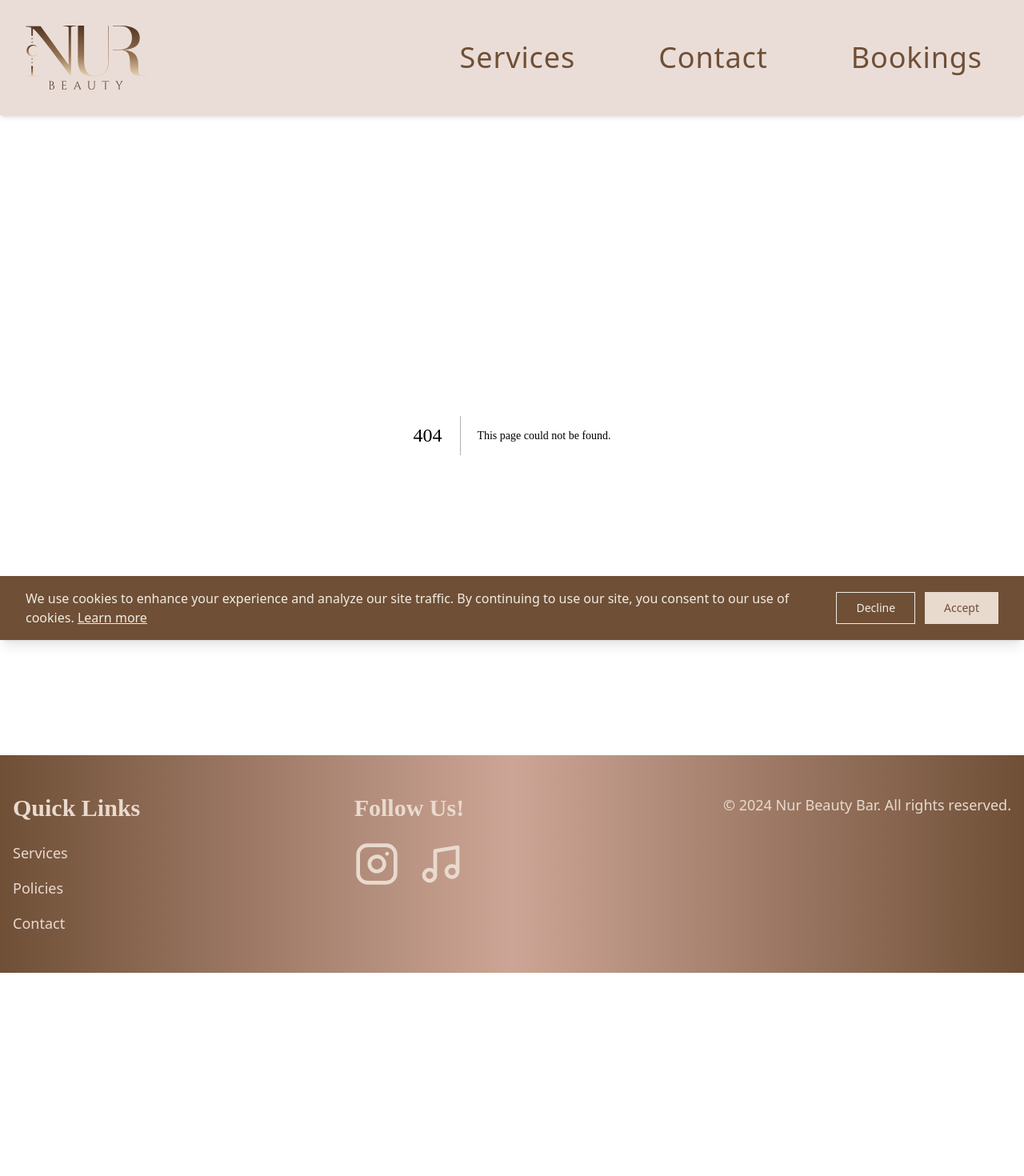
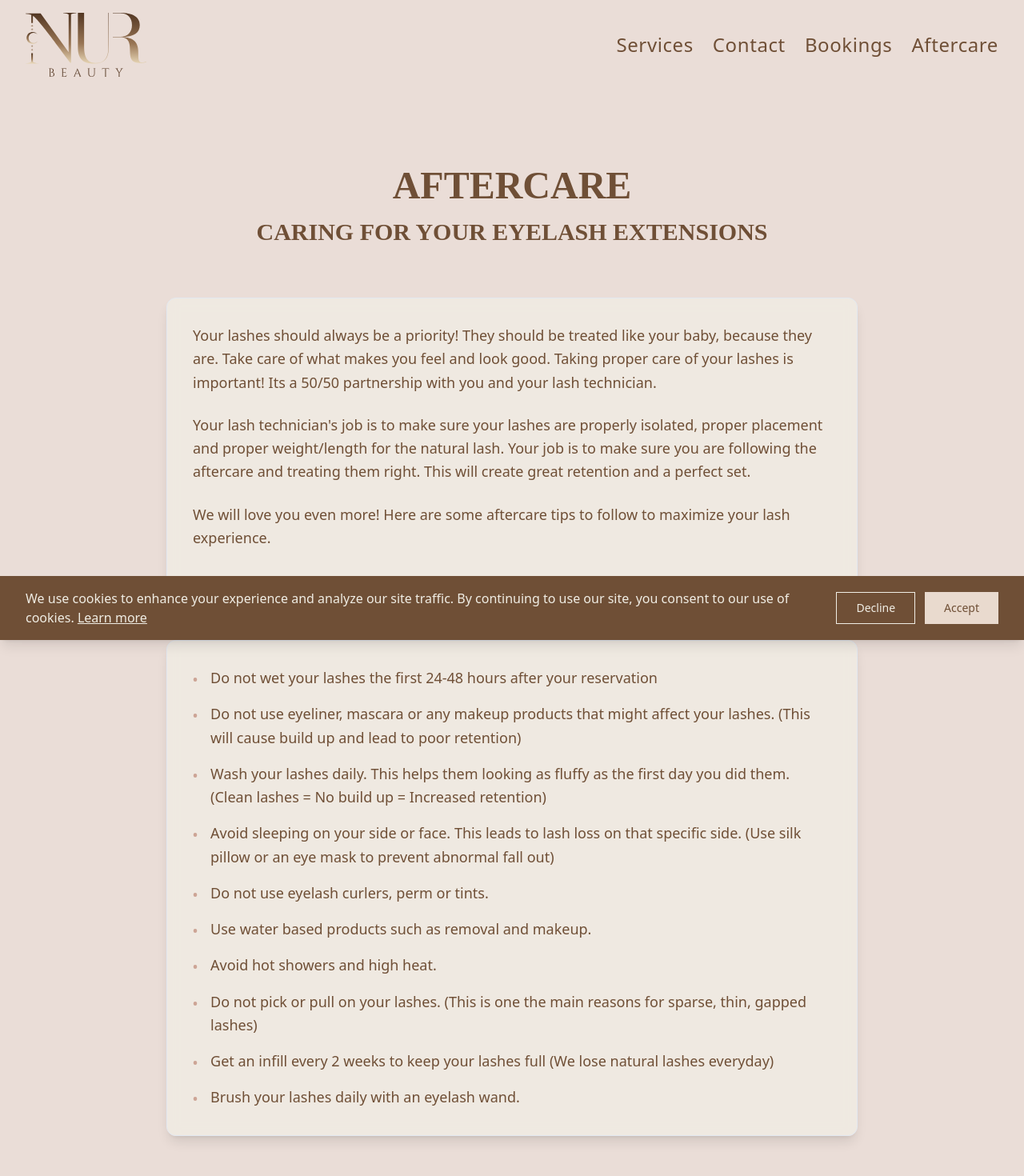
Before and after one commit to pleasehelpm32/nurbeautybar, a Next.js app: page /aftercare in a window 1280 px wide. Before the commit this address had no page. Shown: the top 1470 px of the page at 80% size. Before the commit the page ends 1216 px from the top, so only its background shows below. Built offline with nearby package versions, Linux system fonts and the light colour scheme; a web font is replaced by a local one.

Commit message:
added aftercare page

```diff
--- /dev/null
+++ b/app/aftercare/page.js
@@ -0,0 +1,94 @@
+"use client";
+
+import React from "react";
+import { motion } from "framer-motion";
+import { Card, CardContent } from "@/components/ui/card";
+
+const AftercarePage = () => {
+  const aftercarePoints = [
+    "Do not wet your lashes the first 24-48 hours after your reservation",
+    "Do not use eyeliner, mascara or any makeup products that might affect your lashes. (This will cause build up and lead to poor retention)",
+    "Wash your lashes daily. This helps them looking as fluffy as the first day you did them. (Clean lashes = No build up = Increased retention)",
+    "Avoid sleeping on your side or face. This leads to lash loss on that specific side. (Use silk pillow or an eye mask to prevent abnormal fall out)",
+    "Do not use eyelash curlers, perm or tints.",
+    "Use water based products such as removal and makeup.",
+    "Avoid hot showers and high heat.",
+    "Do not pick or pull on your lashes. (This is one the main reasons for sparse, thin, gapped lashes)",
+    "Get an infill every 2 weeks to keep your lashes full (We lose natural lashes everyday)",
+    "Brush your lashes daily with an eyelash wand.",
+  ];
+
+  return (
+    <div className="min-h-screen bg-creamy py-24">
+      <div className="container mx-auto px-4 max-w-4xl">
+        <motion.div
+          initial={{ opacity: 0, y: 20 }}
+          animate={{ opacity: 1, y: 0 }}
+          transition={{ duration: 0.6 }}
+          className="text-center mb-16"
+        >
+          <h1 className="text-5xl font-bold text-dark mb-4">AFTERCARE</h1>
+          <h2 className="text-3xl font-semibold text-dark mb-8">
+            CARING FOR YOUR EYELASH EXTENSIONS
+          </h2>
+        </motion.div>
+
+        <motion.div
+          initial={{ opacity: 0, y: 20 }}
+          animate={{ opacity: 1, y: 0 }}
+          transition={{ duration: 0.6, delay: 0.2 }}
+        >
+          <Card className="bg-light/80 backdrop-blur shadow-lg mb-12">
+            <CardContent className="p-8">
+              <p className="text-dark text-lg mb-6 leading-relaxed">
+                Your lashes should always be a priority! They should be treated
+                like your baby, because they are. Take care of what makes you
+                feel and look good. Taking proper care of your lashes is
+                important! Its a 50/50 partnership with you and your lash
+                technician.
+              </p>
+              <p className="text-dark text-lg mb-6 leading-relaxed">
+                Your lash technician's job is to make sure your lashes are
+                properly isolated, proper placement and proper weight/length for
+                the natural lash. Your job is to make sure you are following the
+                aftercare and treating them right. This will create great
+                retention and a perfect set.
+              </p>
+              <p className="text-dark text-lg mb-8 leading-relaxed">
+                We will love you even more! Here are some aftercare tips to
+                follow to maximize your lash experience.
+              </p>
+            </CardContent>
+          </Card>
+        </motion.div>
+
+        <motion.div
+          initial={{ opacity: 0, y: 20 }}
+          animate={{ opacity: 1, y: 0 }}
+          transition={{ duration: 0.6, delay: 0.4 }}
+        >
+          <Card className="bg-light/80 backdrop-blur shadow-lg">
+            <CardContent className="p-8">
+              <ul className="space-y-4">
+                {aftercarePoints.map((point, index) => (
+                  <motion.li
+                    key={index}
+                    initial={{ opacity: 0, x: -20 }}
+                    animate={{ opacity: 1, x: 0 }}
+                    transition={{ duration: 0.4, delay: 0.1 * index }}
+                    className="flex items-start space-x-4 text-dark"
+                  >
+                    <span className="text-mid font-bold mt-1">•</span>
+                    <span className="text-lg leading-relaxed">{point}</span>
+                  </motion.li>
+                ))}
+              </ul>
+            </CardContent>
+          </Card>
+        </motion.div>
+      </div>
+    </div>
+  );
+};
+
+export default AftercarePage;
--- a/components/Instagram.jsx
+++ b/components/Instagram.jsx
@@ -63,7 +63,7 @@ const Instagram = () => {
             href="https://www.instagram.com/nurbeautybar"
             target="_blank"
             rel="noopener noreferrer"
-            className="text-2xl text-mid hover:text-dark transition-colors duration-300"
+            className="text-2xl text-dark hover:text-mid transition-colors duration-300"
           >
             @nurbeautybar
           </a>
--- a/components/Navbar.jsx
+++ b/components/Navbar.jsx
@@ -13,13 +13,14 @@ const links = [
   { href: "/services", label: "Services" },
   { href: "/contact", label: "Contact" },
   { href: "/bookings", label: "Bookings" },
+  { href: "/aftercare", label: "Aftercare" },
 ];
 
 export default function Navbar() {
   const [isOpen, setIsOpen] = useState(false);
 
   return (
-    <nav className="bg-creamy py-8 shadow-md">
+    <nav className="bg-creamy py-4 shadow-md">
       <div className="container px-4 sm:px-6 lg:px-8 mx-auto">
         <div className="flex items-center justify-between">
           {/* Logo */}
@@ -28,25 +29,25 @@ export default function Navbar() {
               <Image
                 src={Logo}
                 alt="NurBeauty Bar Logo"
-                width={220} // Increased a bit more
+                width={220}
                 height={73}
-                className="h-20 w-auto" // Increased from h-16
+                className="h-20 w-auto"
                 priority
               />
               <span className="sr-only">NurBeauty Bar</span>
             </Link>
           </div>
 
-          {/* Desktop Navigation Links */}
-          <div className="hidden md:flex items-center space-x-16">
+          {/* Desktop Navigation Links - Reduced horizontal spacing */}
+          <div className="hidden md:flex items-center space-x-6">
             {" "}
-            {/* Increased spacing more */}
+            {/* Changed from space-x-16 to space-x-8 */}
             {links.map((link) => (
               <Link
                 key={link.href}
                 href={link.href}
-                className="text-dark hover:text-mid px-5 py-3 rounded-md
-                  text-3xl lg:text-4xl tracking-wide font-medium  /* Significantly increased text size */
+                className="text-dark hover:text-mid py-3 rounded-md
+                  text-2xl tracking-wide font-medium
                   transition-all duration-200 hover:scale-105"
               >
                 {link.label}
@@ -63,9 +64,9 @@ export default function Navbar() {
                   className="text-dark hover:text-mid p-3"
                 >
                   {isOpen ? (
-                    <X className="h-12 w-12" /> // Increased icon size more
+                    <X className="h-12 w-12" />
                   ) : (
-                    <Menu className="h-12 w-12" /> // Increased icon size more
+                    <Menu className="h-12 w-12" />
                   )}
                   <span className="sr-only">Toggle menu</span>
                 </Button>
@@ -74,13 +75,16 @@ export default function Navbar() {
                 side="right"
                 className="w-[300px] sm:w-[400px] bg-creamy"
               >
-                <nav className="flex flex-col space-y-8 mt-16">
+                {/* Mobile Navigation Links - Reduced vertical spacing */}
+                <nav className="flex flex-col  mt-16">
+                  {" "}
+                  {/* Changed from space-y-8 to space-y-4 */}
                   {links.map((link) => (
                     <Link
                       key={link.href}
                       href={link.href}
-                      className="text-dark hover:text-mid px-6 py-4 rounded-md
-                        text-4xl font-medium transition-colors" // Increased mobile menu text size
+                      className="text-dark hover:text-mid px-6 py-2 rounded-md
+                        text-2xl font-medium transition-colors"
                       onClick={() => setIsOpen(false)}
                     >
                       {link.label}
--- a/tailwind.config.js
+++ b/tailwind.config.js
@@ -22,7 +22,6 @@ module.exports = {
       colors: {
         dark: "#6F4F36",
         olddark: "#AD958D", // old dark
-
         mid: "#CDA596",
         cream: "#E9DACE",
         light: "#F0EDE4",
```
